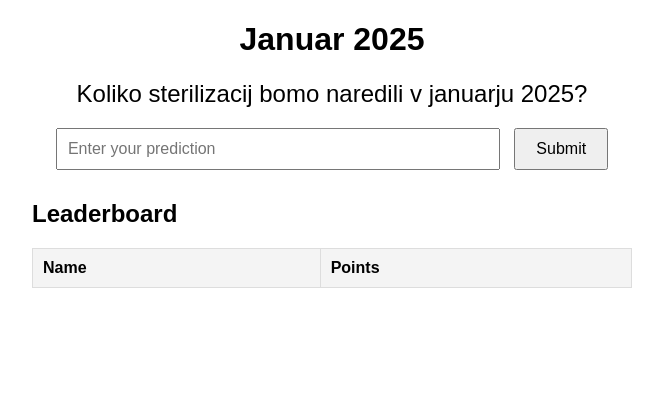
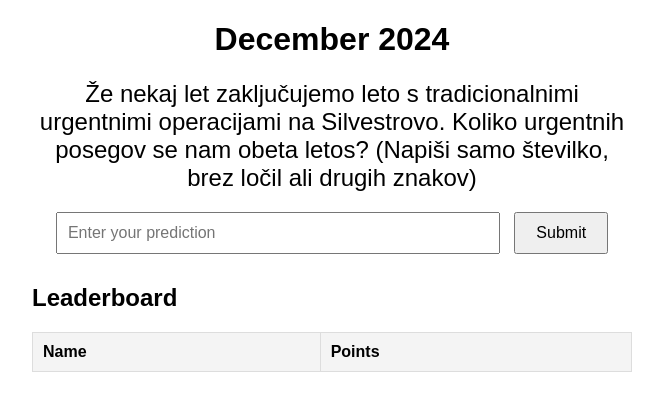
Before and after one commit to lukakovac99/Klinika_quiz, a plain HTML site: page index.html in a window 1280 px wide. Shown: the whole page, without its empty margins (308-971 px from the left). Drawn offline with Linux system fonts and the light colour scheme.

Commit message:
decembersko vprašanje, pravo zdaj

```diff
--- a/index.html
+++ b/index.html
@@ -51,8 +51,8 @@
 </head>
 <body>
   <div class="container">
-    <h1>Januar 2025</h1>
-    <div class="question" id="question">Koliko sterilizacij bomo naredili v januarju 2025?</div>
+    <h1>December 2024</h1>
+    <div class="question" id="question">Koliko urgentnih posegov se nam obeta letos?</div>
     <div class="form">
       <input type="text" id="answer" placeholder="Enter your prediction">
       <button onclick="submitAnswer()">Submit</button>
@@ -85,7 +85,7 @@
     let currentQuestion = localStorage.getItem(questionKey);
 
     if (!currentQuestion || localStorage.getItem('lastUpdatedMonth') != currentMonth) {
-      currentQuestion = 'Koliko sterilizacij bomo naredili v januarju 2025?'; // Update this manually each month
+      currentQuestion = 'Že nekaj let zaključujemo leto s tradicionalnimi urgentnimi operacijami na Silvestrovo. Koliko urgentnih posegov se nam obeta letos? (Napiši samo številko, brez ločil ali drugih znakov)'; // Update this manually each month
       localStorage.setItem(questionKey, currentQuestion);
       localStorage.setItem('lastUpdatedMonth', currentMonth);
       localStorage.setItem(correctAnswerKey, null); // Reset correct answer
```
